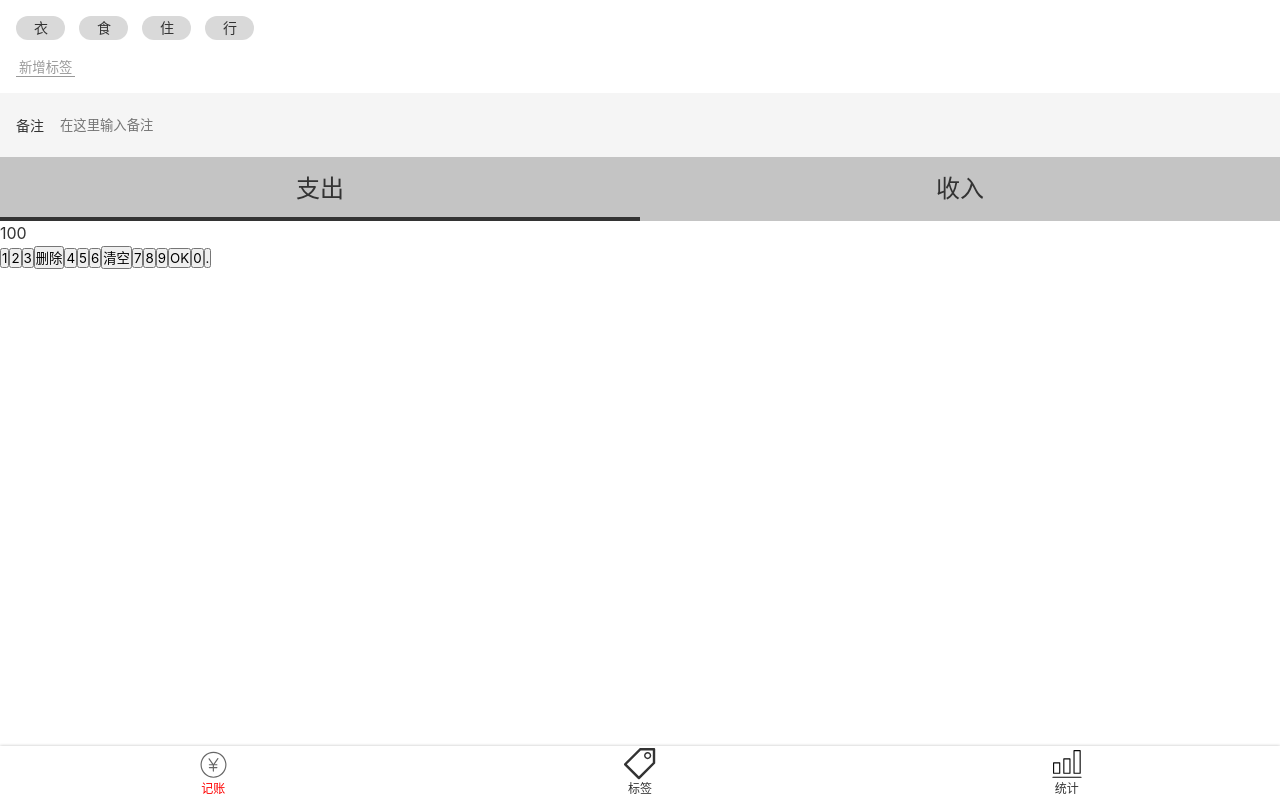
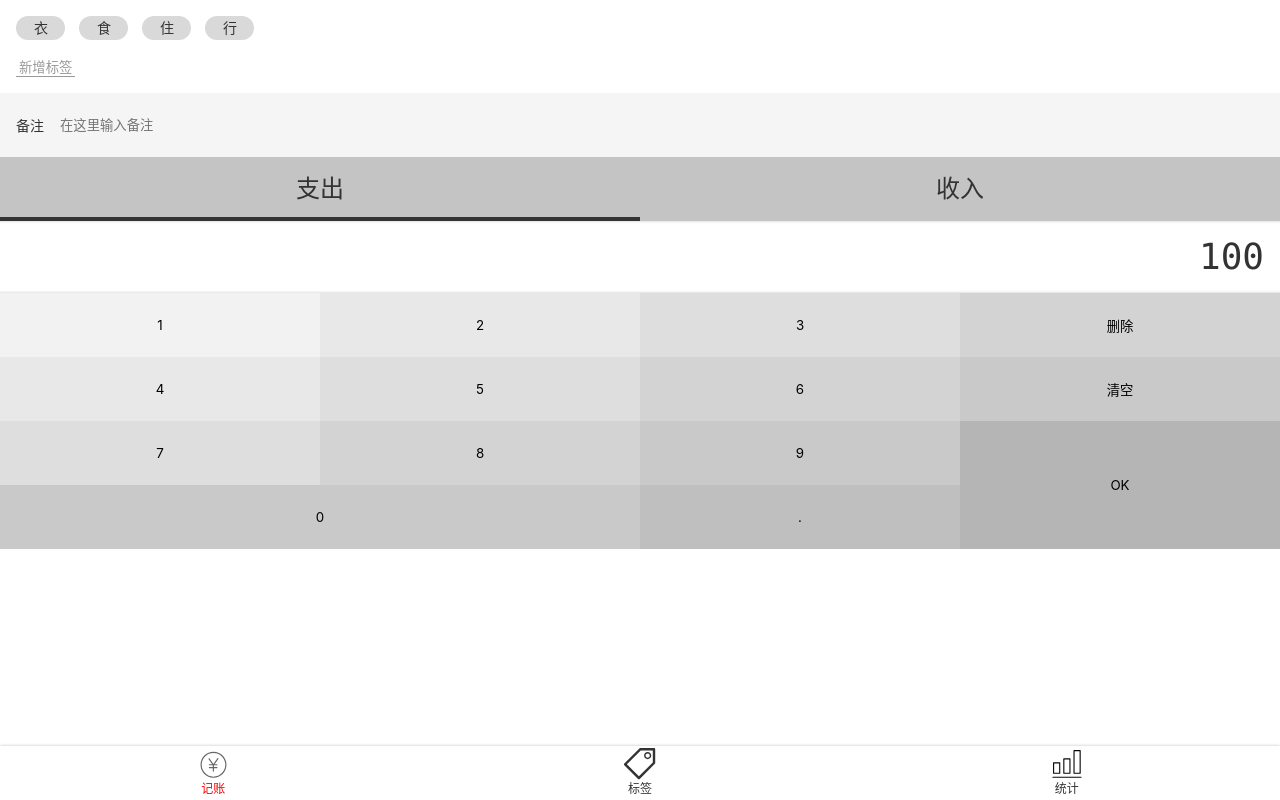
Before and after one commit to yf2050/savemoney-1, a Vue app: page /#/money in a window 1280 px wide. Built offline with nearby package versions, Linux system fonts and the light colour scheme.

Commit message:
添加css样式---数字格、阴影

```diff
--- a/src/assets/style/helper.scss
+++ b/src/assets/style/helper.scss
@@ -3,3 +3,21 @@
 $font-kai:Baskerville, Georgia, "Liberation Serif", "Kaiti SC", STKaiti, "AR PL UKai CN", "AR PL UKai HK", "AR PL UKai TW", "AR PL UKai TW MBE", "AR PL KaitiM GB", KaiTi, KaiTi_GB2312, DFKai-SB, "TW\-Kai", serif;
 
 $color-highlight:#f00;
+
+//placeholder
+%clearFix{
+  &::after{
+    content:"";
+    display:block;
+    clear: both;
+  }
+}
+$color-shadow:rgba(0, 0, 0, 0.25);
+%outerShadow{
+  box-shadow: 0 0 3px $color-shadow;
+}
+
+%innerShadow{
+  box-shadow: inset 0 -3px 3px -3px $color-shadow,
+              inset 0 3px 3px -3px $color-shadow;
+}
--- a/src/components/Nav.vue
+++ b/src/components/Nav.vue
@@ -25,8 +25,8 @@
 <style lang="scss" scoped>
 @import "~@/assets/style/helper.scss";
 nav {
+  @extend %outerShadow;
   display: flex;
-  box-shadow: 0 0 3px rgba(0, 0, 0, 0.25);
   justify-content: space-around;
   font-size: 12px;
 
--- a/src/views/Money.vue
+++ b/src/views/Money.vue
@@ -37,8 +37,8 @@
         <button>7</button>
         <button>8</button>
         <button>9</button>
-        <button>OK</button>
-        <button>0</button>
+        <button class="ok">OK</button>
+        <button class="zero">0</button>
         <button>.</button>
       </div>
     </div>
@@ -58,7 +58,7 @@
   font-size: 14px;
   padding: 16px;
 
-  > .current {
+  .current {
     display: flex;
 
     > li {
@@ -109,6 +109,7 @@
   display: flex;
   text-align: center;
   font-size: 24px;
+
   > li {
     width: 50%;
     height: 64px;
@@ -116,10 +117,11 @@
     align-items: center;
     justify-content: center;
     position: relative;
-    &.selected::after{
+
+    &.selected::after {
       content: '';
       position: absolute;
-      bottom:0;
+      bottom: 0;
       left: 0;
       width: 100%;
       height: 4px;
@@ -127,4 +129,55 @@
     }
   }
 }
+
+.numberPad {
+  .output {
+    @extend %clearFix;
+    @extend %innerShadow;
+    font-size: 36px;
+    font-family: Consolas, monospace;
+    padding: 9px 16px;
+    text-align: right;
+  }
+
+  .buttons {
+    @extend %clearFix;
+     > button{
+       width: 25%;
+       height: 64px;
+       float: left;
+       background: transparent;
+       border:none;
+       &.ok{
+         height: 64*2px;
+         float:right;
+       }
+       &.zero{
+         width: 25*2%;
+       }
+       $bg:#F2F2F2;
+       &:nth-child(1){
+         background: $bg;
+       }
+       &:nth-child(2),&:nth-child(5){
+         background: darken($bg,4%);
+       }
+       &:nth-child(3),&:nth-child(6),&:nth-child(9){
+         background: darken($bg,4*2%);
+       }
+       &:nth-child(4),&:nth-child(7),&:nth-child(10){
+         background: darken($bg,4*3%);
+       }
+       &:nth-child(8),&:nth-child(11),&:nth-child(13){
+         background: darken($bg,4*4%);
+       }
+       &:nth-child(14){
+         background: darken($bg,4*5%);
+       }
+       &:nth-child(12){
+         background: darken($bg,4*6%);
+       }
+     }
+  }
+}
 </style>
```
